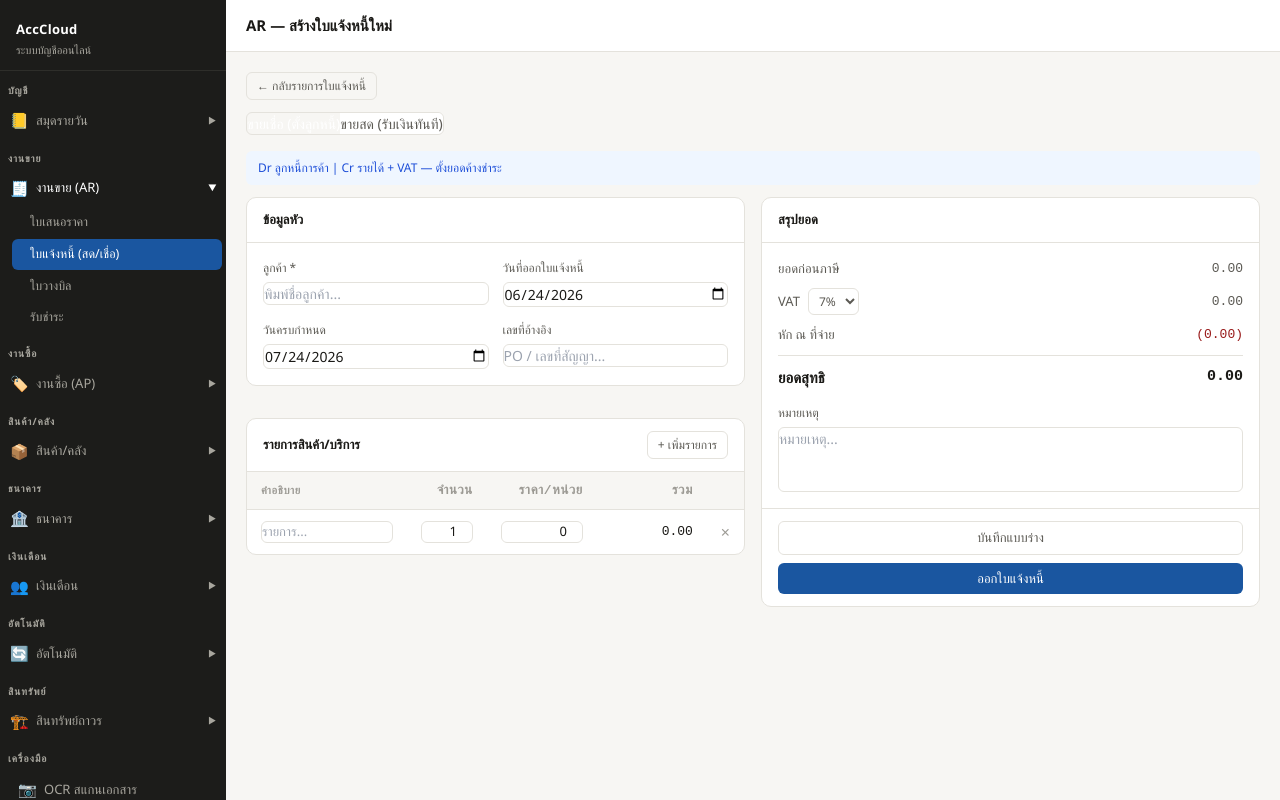
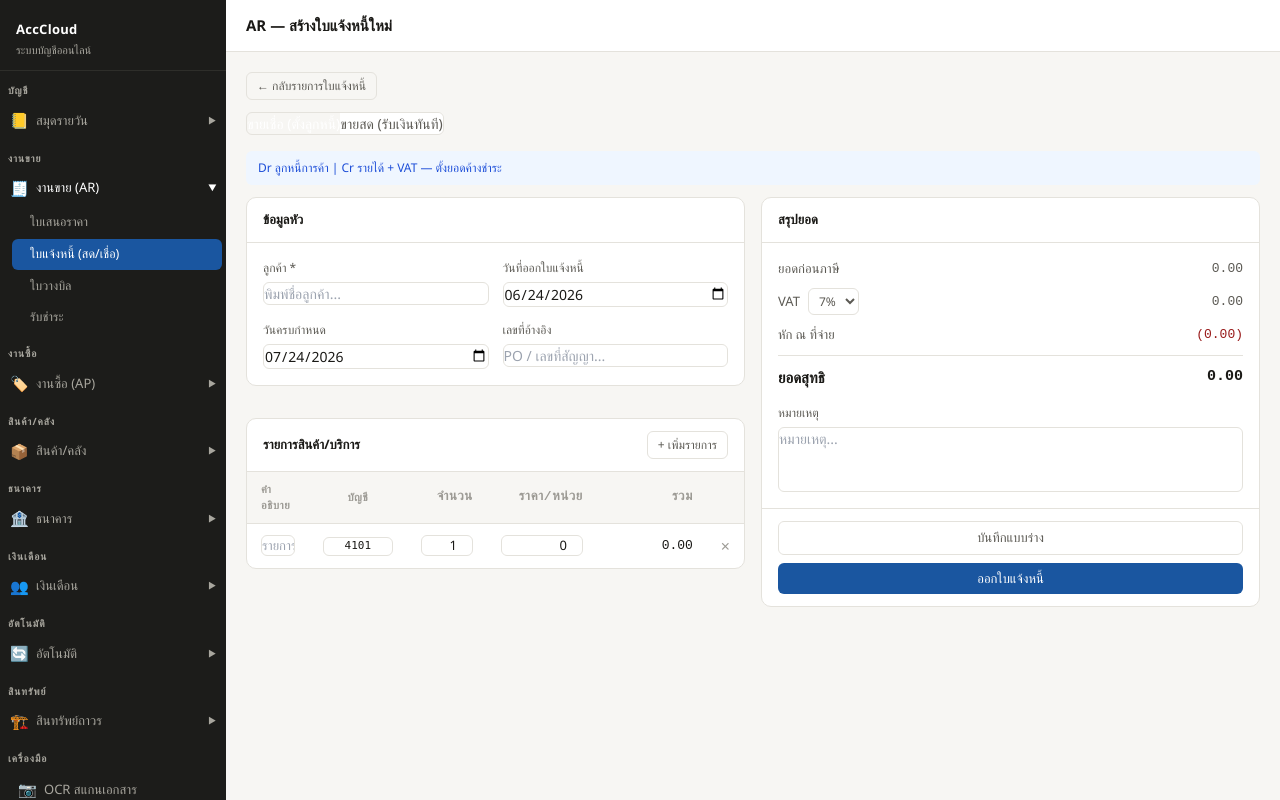
Before and after one commit to 2bird555687-arch/accounting, a FastAPI app: template templates/ar/invoice_form.html in a window 1280 px wide. Run offline with FastAPI, Linux system fonts and the light colour scheme; the template is opened without the code that fills it, so the values that code supplies are empty; parts of the project's set-up code (start-up, migrations or seed data) failed here and were passed over; some libraries are stand-ins or nearby versions.

Commit message:
fix: ar invoice form - add account_code to lines, filter empty lines, improve error messages

```diff
--- a/templates/ar/invoice_form.html
+++ b/templates/ar/invoice_form.html
@@ -97,6 +97,7 @@
             <thead>
               <tr>
                 <th>คำอธิบาย</th>
+                <th style="width:75px;text-align:center;font-size:11px">บัญชี</th>
                 <th class="num" style="width:80px">จำนวน</th>
                 <th class="num" style="width:110px">ราคา/หน่วย</th>
                 <th class="num" style="width:110px">รวม</th>
@@ -107,6 +108,11 @@
               <template x-for="(line, i) in form.lines" :key="i">
                 <tr>
                   <td><input type="text" x-model="line.description" placeholder="รายการ..." /></td>
+                  <td>
+                    <input type="text" x-model="line.account_code" placeholder="4101"
+                      style="width:70px;font-size:11px;font-family:monospace;text-align:center"
+                      title="รหัสบัญชีรายได้ เช่น 4101 4102" />
+                  </td>
                   <td><input type="number" x-model.number="line.quantity" @input="calcLine(i)" min="0" step="0.01" style="text-align:right" /></td>
                   <td><input type="number" x-model.number="line.unit_price" @input="calcLine(i)" min="0" step="0.01" style="text-align:right" /></td>
                   <td class="num" x-text="fmt(line.amount)"></td>
@@ -186,7 +192,7 @@ function invoiceForm() {
       contact_id: null, invoice_date: today, due_date: due,
       reference: '', vat_rate: 7, notes: '',
       payment_account_code: '1101',
-      lines: [{ description: '', quantity: 1, unit_price: 0, amount: 0 }],
+      lines: [{ description: '', account_code: '4101', quantity: 1, unit_price: 0, amount: 0 }],
     },
     contactSearch: '', contacts: [], selectedContactName: '',
     bankAccounts: [],
@@ -218,7 +224,7 @@ function invoiceForm() {
       this.contacts = [];
     },
 
-    addLine() { this.form.lines.push({ description: '', quantity: 1, unit_price: 0, amount: 0 }); },
+    addLine() { this.form.lines.push({ description: '', account_code: '4101', quantity: 1, unit_price: 0, amount: 0 }); },
     removeLine(i) { this.form.lines.splice(i, 1); this.calcTotals(); },
 
     calcLine(i) {
@@ -237,8 +243,14 @@ function invoiceForm() {
       this.saving = true; this.error = ''; this.success = false;
       const token = document.cookie.match(/access_token=([^;]+)/)?.[1] || '';
       try {
+        const validLines = this.form.lines.filter(l => l.description.trim() || l.unit_price > 0);
+        if (!validLines.length) {
+          this.error = 'กรุณาเพิ่มรายการสินค้า/บริการอย่างน้อย 1 รายการ';
+          this.saving = false; return;
+        }
         const payload = {
           ...this.form,
+          lines: validLines,
           status,
           payment_mode: this.mode,
           payment_account_code: this.mode === 'cash' ? this.form.payment_account_code : null,
@@ -249,9 +261,9 @@ function invoiceForm() {
           headers: { 'Content-Type': 'application/json', Authorization: 'Bearer ' + token },
           body: JSON.stringify(payload),
         });
-        if (!r.ok) { const e = await r.json(); this.error = e.detail || 'เกิดข้อผิดพลาด'; }
+        if (!r.ok) { const e = await r.json(); this.error = e.detail || JSON.stringify(e) || 'เกิดข้อผิดพลาด'; }
         else { this.success = true; setTimeout(() => window.location = '/ar/invoices', 1500); }
-      } catch { this.error = 'ไม่สามารถเชื่อมต่อเซิร์ฟเวอร์'; }
+      } catch (err) { this.error = 'ไม่สามารถเชื่อมต่อเซิร์ฟเวอร์: ' + err.message; }
       this.saving = false;
     },
 
```
